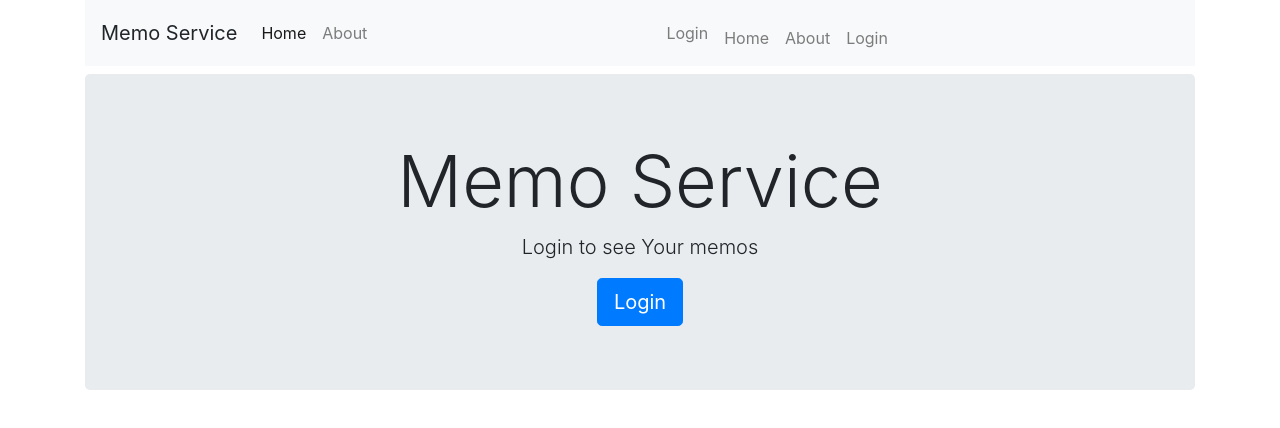
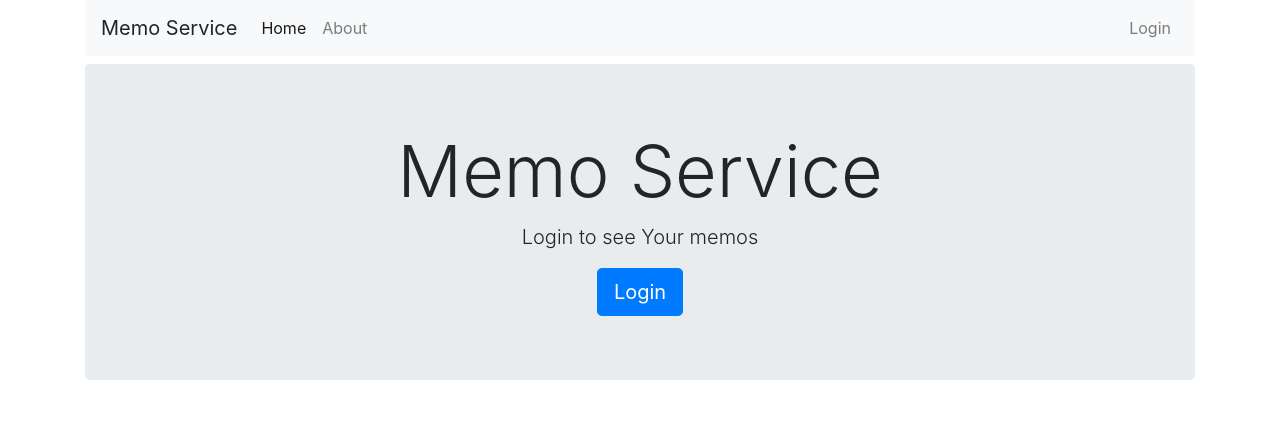
Before and after one commit to adammendak/MEAN_MemoService, an Angular app in the folder MemoService/AngularFrontModule/: page /welcome in a window 1280 px wide. Shown: the top 428 px of the page. Built offline with nearby package versions, Linux system fonts and the light colour scheme.

Commit message:
fixing navbar

```diff
--- a/MemoService/AngularFrontModule/src/app/navbar/navbar.component.css
+++ b/MemoService/AngularFrontModule/src/app/navbar/navbar.component.css
@@ -0,0 +1 @@
+/*[hidden] { display: none; }*/
--- a/MemoService/AngularFrontModule/src/app/navbar/navbar.component.html
+++ b/MemoService/AngularFrontModule/src/app/navbar/navbar.component.html
@@ -1,6 +1,6 @@
 <div class="container">
   <div class="pos-f-t">
-    <nav class="navbar navbar-light navbar-expand-sm bg-light mb-2">
+    <nav class="navbar navbar-light navbar-expand-sm bg-light mb-0">
       <div class="collapse navbar-collapse" id="navbarSupportedContent">
         <a class="navbar-brand">Memo Service</a>
         <ul class="navbar-nav mr-auto">
@@ -22,7 +22,7 @@
                 <a [routerLink]="['/memos/add']"class="dropdown-item">Add Memo</a>
               </div>
             </li>
-            <li class="nav-item" *ngIf="!isLoggedIn">
+            <li class="nav-item"*ngIf="!isLoggedIn">
               <a [routerLink]="['/user/login']" class="nav-link">Login</a>
             </li>
         </ul>
@@ -30,28 +30,29 @@
       <button class="navbar-toggler" type="button" (click)="collapse=!collapse" aria-expanded="false" aria-label="Toggle navigation">
         <span class="navbar-toggler-icon"></span>
       </button>
-      <div class="navbar-collapse" (click)="collapse = false" [hidden]="collapse" *ngIf="collapse" style="margin-top: 10px;">
+    </nav>
+      <div (click)="collapse = true" [hidden]="collapse" >
         <ul class="navbar-nav mr-auto bg-light">
-          <li class="nav-item">
+          <li class="ml-3 nav-item">
             <a class="nav-link" [routerLink]="['/']">Home <span class="sr-only">(current)</span></a>
           </li>
-          <li class="nav-item">
+          <li class="ml-3 nav-item">
             <a class="nav-link" [routerLink]="['/about']">About</a>
           </li>
-          <li class="nav-item">
+          <li class="ml-3 nav-item">
             <a [routerLink]="['/user/logout']" class="nav-link" (click)="logout()" *ngIf="isLoggedIn">Logout</a>
           </li>
-          <li class="nav-item">
+          <li class="ml-3 nav-item">
             <a [routerLink]="['/memos']" class="nav-link" *ngIf="isLoggedIn">Memos</a>
           </li>
-          <li class="nav-item">
+          <li class="ml-3 nav-item">
             <a [routerLink]="['/memos/add']" class="nav-link" *ngIf="isLoggedIn">Add Memo</a>
           </li>
-          <li class="nav-item">
+          <li class="ml-3 nav-item">
             <a [routerLink]="['/user/login']" class="nav-link" *ngIf="!isLoggedIn">Login</a>
           </li>
         </ul>
       </div>
-    </nav>
   </div>
 </div>
+<div class="mb-2"></div>
```
